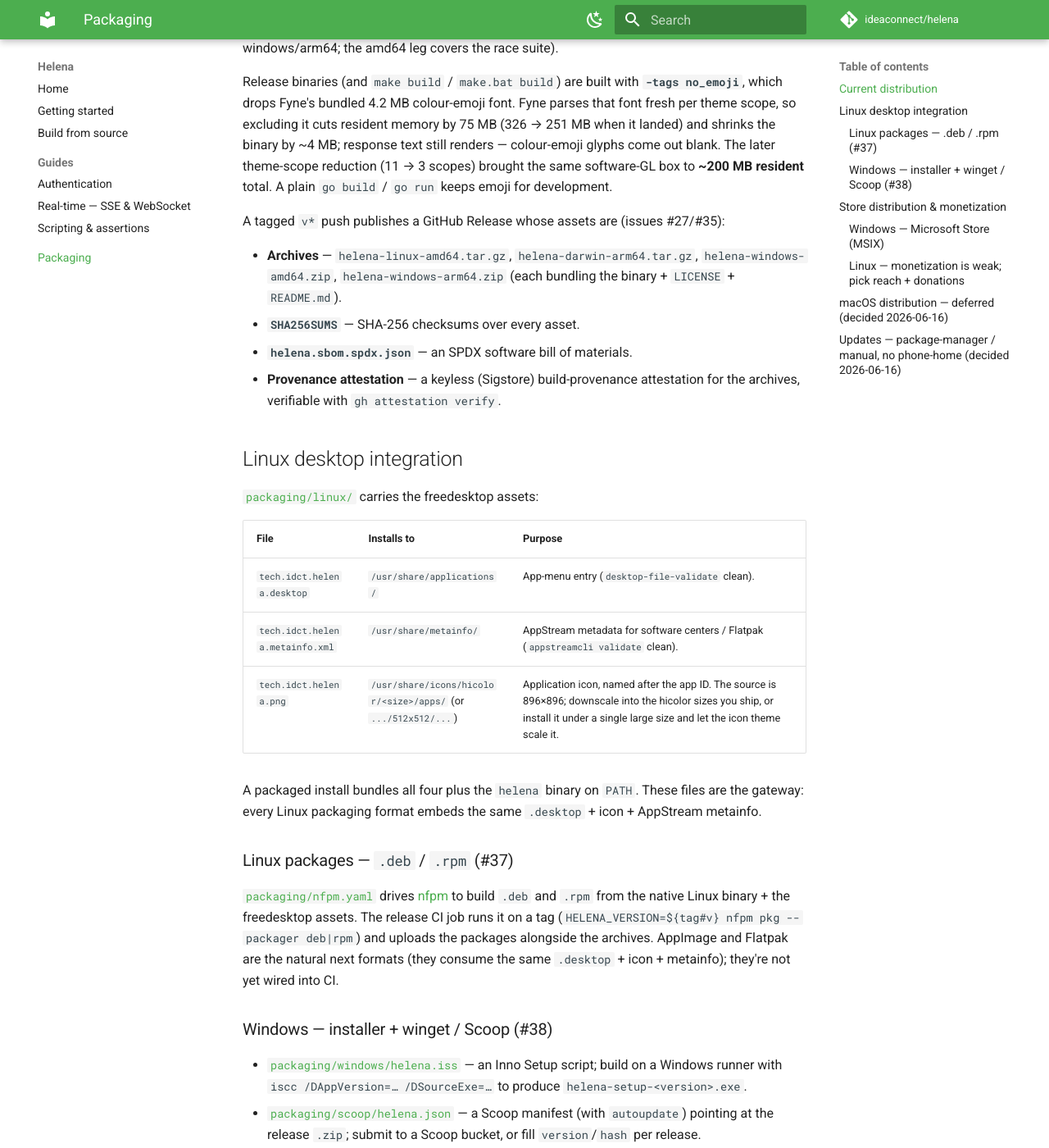
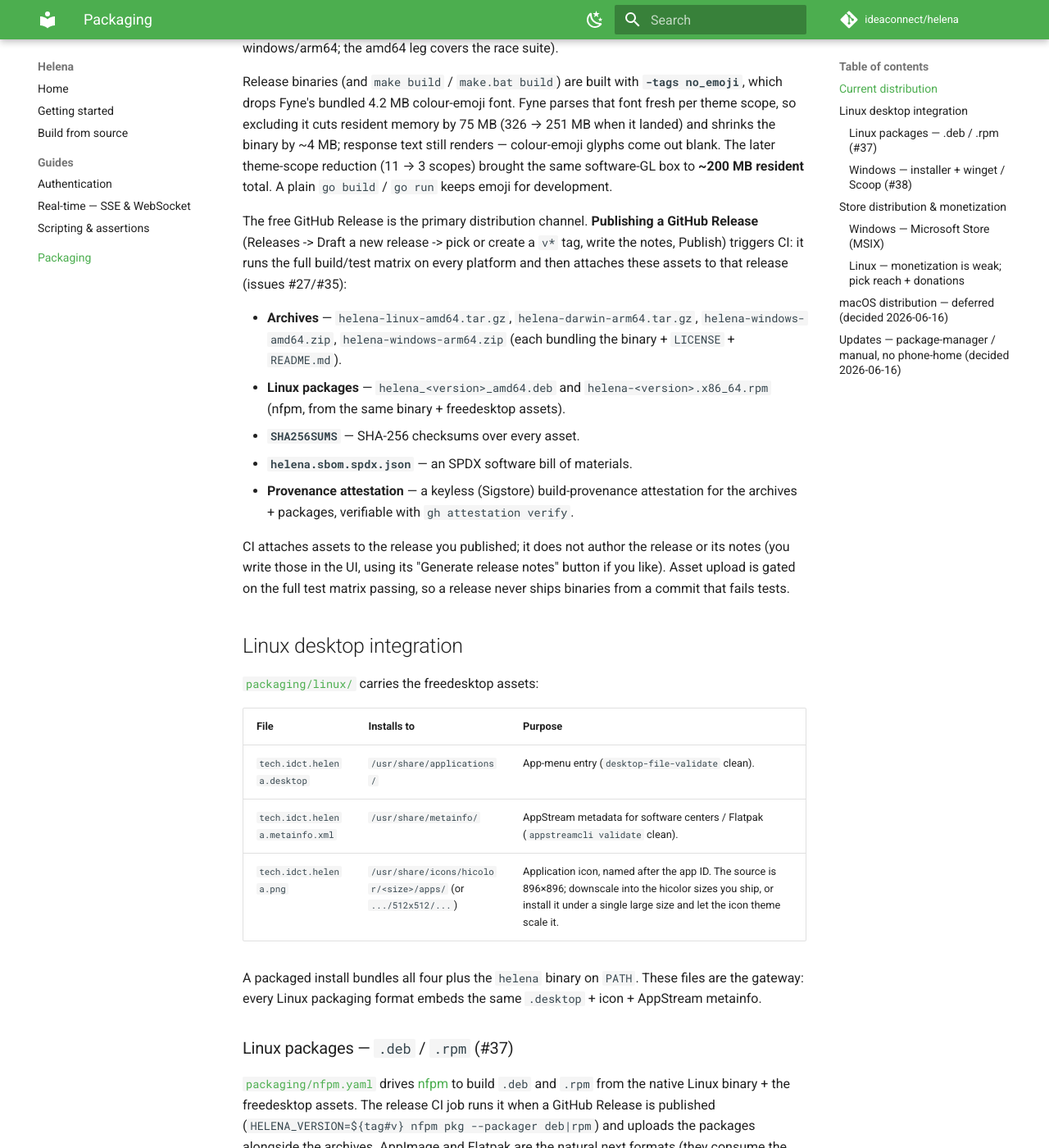
Before and after one commit to ideaconnect/helena, an MkDocs documentation site: the page built from docs/PACKAGING.md, in a window 1280 px wide and 1400 px high, scrolled down 404 px. Shown: the whole window at 82% size. Built offline with MkDocs 1.6.1 and Material for MkDocs 9.7.7, drawn with Linux system fonts in a browser that asks for light colours; comment, search, counter and statistics services are not loaded.

Commit message:
build(ci): cut releases by publishing a GitHub Release, not by pushing a tag (#160)
* build(ci): cut releases by publishing a GitHub Release, not by pushing a tag

The free GitHub Release is Helena's primary distribution channel, so make it the
thing that drives the release build. Replace the `push: tags: ['v*']` trigger
with `release: types: [published]`: you author the release in the GitHub UI
(pick/create the v* tag, write the notes), and CI runs the full build/test
matrix and attaches the per-platform binaries + Linux .deb/.rpm + checksums +
SBOM + provenance to that release.

- ci.yml: `on.release.types: [published]`; `release` job gated on
  `github.event_name == 'release'` (was the tag-ref check); the final step
  attaches assets to the triggering release and no longer sets
  `generate_release_notes` (the UI owns the notes; CI must not clobber them).
  `needs: build` still gates upload on the whole matrix passing. Concurrency
  still never cancels a release run (its ref is refs/tags/v*).
- Docs: README "Versioning & releases", docs/PACKAGING.md, and AGENTS.md now
  describe the release-publish flow (and list the .deb/.rpm assets explicitly).

A bare `git push` of a tag no longer creates a release on its own.

* docs: fix TESTING.md CI-jobs table for the release-published flow

Adversarial review caught that the CI-jobs table still described the `release`
job as triggering on a tag push and "publishing" a release. Update it to the new
model (triggers on a published GitHub Release; attaches assets, does not author
notes) and refresh the stale `build` row (matrix now includes macos-latest and
windows-11-arm; also runs on the release event).

```diff
--- a/docs/PACKAGING.md
+++ b/docs/PACKAGING.md
@@ -23,15 +23,25 @@
 **~200 MB resident** total. A plain `go build` /
 `go run` keeps emoji for development.
 
-A tagged `v*` push publishes a GitHub Release whose assets are (issues #27/#35):
+The free GitHub Release is the primary distribution channel. **Publishing a
+GitHub Release** (Releases -> Draft a new release -> pick or create a `v*` tag,
+write the notes, Publish) triggers CI: it runs the full build/test matrix on
+every platform and then attaches these assets to that release (issues #27/#35):
 
 - **Archives** — `helena-linux-amd64.tar.gz`, `helena-darwin-arm64.tar.gz`,
   `helena-windows-amd64.zip`, `helena-windows-arm64.zip` (each bundling the
   binary + `LICENSE` + `README.md`).
+- **Linux packages** — `helena_<version>_amd64.deb` and
+  `helena-<version>.x86_64.rpm` (nfpm, from the same binary + freedesktop assets).
 - **`SHA256SUMS`** — SHA-256 checksums over every asset.
 - **`helena.sbom.spdx.json`** — an SPDX software bill of materials.
 - **Provenance attestation** — a keyless (Sigstore) build-provenance
-  attestation for the archives, verifiable with `gh attestation verify`.
+  attestation for the archives + packages, verifiable with `gh attestation verify`.
+
+CI attaches assets to the release you published; it does not author the release
+or its notes (you write those in the UI, using its "Generate release notes"
+button if you like). Asset upload is gated on the full test matrix passing, so a
+release never ships binaries from a commit that fails tests.
 
 ## Linux desktop integration
 
@@ -51,8 +61,9 @@
 
 [`packaging/nfpm.yaml`](../packaging/nfpm.yaml) drives [nfpm](https://nfpm.goreleaser.com)
 to build `.deb` and `.rpm` from the native Linux binary + the freedesktop
-assets. The release CI job runs it on a tag (`HELENA_VERSION=${tag#v} nfpm pkg
---packager deb|rpm`) and uploads the packages alongside the archives. AppImage
+assets. The release CI job runs it when a GitHub Release is published
+(`HELENA_VERSION=${tag#v} nfpm pkg --packager deb|rpm`) and uploads the packages
+alongside the archives. AppImage
 and Flatpak are the natural next formats (they consume the same `.desktop` +
 icon + metainfo); they're not yet wired into CI.
 
```
Also changed, not shown: AGENTS.md (+1 -1 lines), README.md (+7 -3 lines), TESTING.md (+2 -2 lines), .github/workflows/ci.yml.
